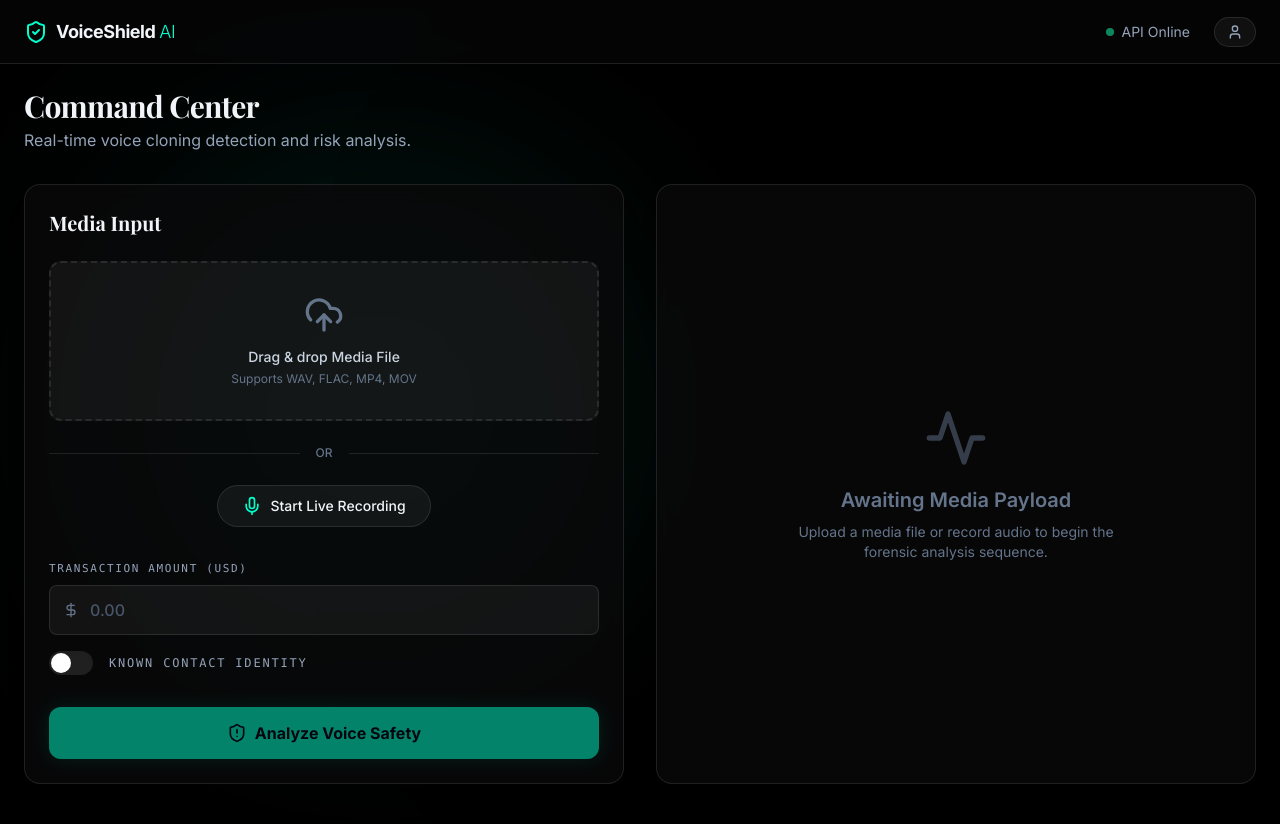
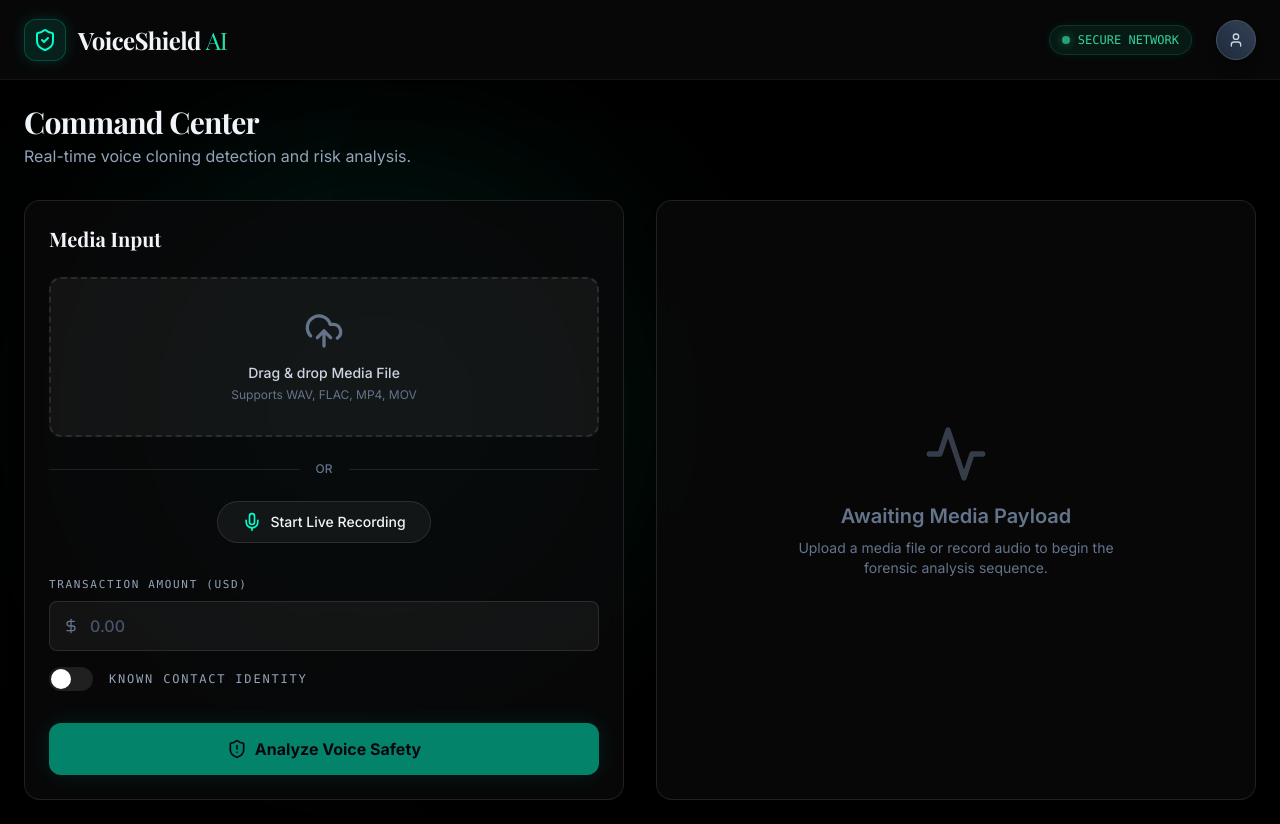
Before and after one commit to AnishCoder2006/SIH26104-AI-Clone-Detector, a Next.js app in the folder frontend/: page /dashboard in a window 1280 px wide. Built offline with nearby package versions, Linux system fonts and the light colour scheme; sample sign-in values are in the browser's storage; a web font is replaced by a local one.

Commit message:
style: redesign navbar with premium glassmorphism and glowing effects

```diff
--- a/frontend/src/components/Navbar.tsx
+++ b/frontend/src/components/Navbar.tsx
@@ -19,22 +19,24 @@ export function Navbar() {
   if (isAuthPage) return null;
 
   return (
-    <nav className="w-full h-16 border-b border-white/10 bg-panel/50 backdrop-blur-md sticky top-0 z-50">
+    <nav className="w-full h-20 border-b border-white/5 bg-[#09090b]/80 backdrop-blur-xl sticky top-0 z-50 shadow-[0_4px_30px_rgba(0,0,0,0.5)]">
       <div className="max-w-7xl mx-auto px-6 h-full flex items-center justify-between">
 
         {/* Logo */}
-        <div className="flex items-center gap-2">
-          <ShieldCheck className="w-6 h-6 text-primary" />
-          <span className="font-bold text-lg tracking-tight">
-            VoiceShield <span className="text-primary font-light">AI</span>
+        <div className="flex items-center gap-3 group cursor-pointer" onClick={() => router.push('/dashboard')}>
+          <div className="p-2 bg-primary/10 rounded-xl group-hover:bg-primary/20 transition-all duration-300 border border-primary/20 shadow-[0_0_15px_rgba(0,255,204,0.15)] group-hover:shadow-[0_0_25px_rgba(0,255,204,0.3)]">
+            <ShieldCheck className="w-6 h-6 text-primary" />
+          </div>
+          <span className="font-bold text-2xl tracking-tight text-slate-100 font-serif">
+            VoiceShield <span className="text-transparent bg-clip-text bg-gradient-to-r from-primary to-emerald-400 font-light">AI</span>
           </span>
         </div>
 
         {/* Right Actions */}
         <div className="flex items-center gap-6">
-          <div className="flex items-center gap-2 text-sm text-slate-400">
-            <span className="w-2 h-2 rounded-full bg-emerald-500 animate-pulse" />
-            API Online
+          <div className="flex items-center gap-2 px-3 py-1.5 rounded-full bg-emerald-500/10 border border-emerald-500/20 text-xs font-mono font-medium text-emerald-400 shadow-[0_0_10px_rgba(16,185,129,0.1)]">
+            <span className="w-2 h-2 rounded-full bg-emerald-400 animate-pulse shadow-[0_0_8px_rgba(16,185,129,0.8)]" />
+            SECURE NETWORK
           </div>
 
           {/* Only show User Profile on protected routes (dashboard) */}
@@ -42,19 +44,22 @@ export function Navbar() {
             <div className="relative">
               <button
                 onClick={() => setDropdownOpen(!dropdownOpen)}
-                className="flex items-center gap-2 px-3 py-1.5 rounded-full bg-white/5 border border-white/10 cursor-pointer hover:bg-white/10 transition-colors"
+                className="flex items-center justify-center w-10 h-10 rounded-full bg-gradient-to-tr from-slate-800 to-slate-700 border border-slate-600 cursor-pointer hover:border-primary transition-all shadow-lg hover:shadow-[0_0_15px_rgba(0,255,204,0.2)]"
               >
-                <User className="w-4 h-4 text-slate-400" />
+                <User className="w-4 h-4 text-slate-300" />
               </button>
 
               {dropdownOpen && (
-                <div className="absolute right-0 mt-2 w-48 bg-panel border border-white/10 rounded-xl shadow-2xl py-2 z-50">
+                <div className="absolute right-0 mt-3 w-48 bg-[#09090b] border border-white/10 rounded-xl shadow-[0_10px_40px_rgba(0,0,0,0.8)] py-2 z-50 backdrop-blur-xl">
+                  <div className="px-4 py-2 border-b border-white/5 mb-1">
+                    <p className="text-xs text-slate-500 font-mono uppercase tracking-wider">Admin Account</p>
+                  </div>
                   <button
                     onClick={handleLogout}
-                    className="w-full text-left px-4 py-2 text-sm text-red-400 hover:bg-white/5 flex items-center gap-2 transition-colors"
+                    className="w-full text-left px-4 py-2.5 text-sm text-red-400 hover:bg-red-500/10 flex items-center gap-2 transition-colors font-medium"
                   >
                     <LogOut className="w-4 h-4" />
-                    Logout
+                    Secure Logout
                   </button>
                 </div>
               )}
```
